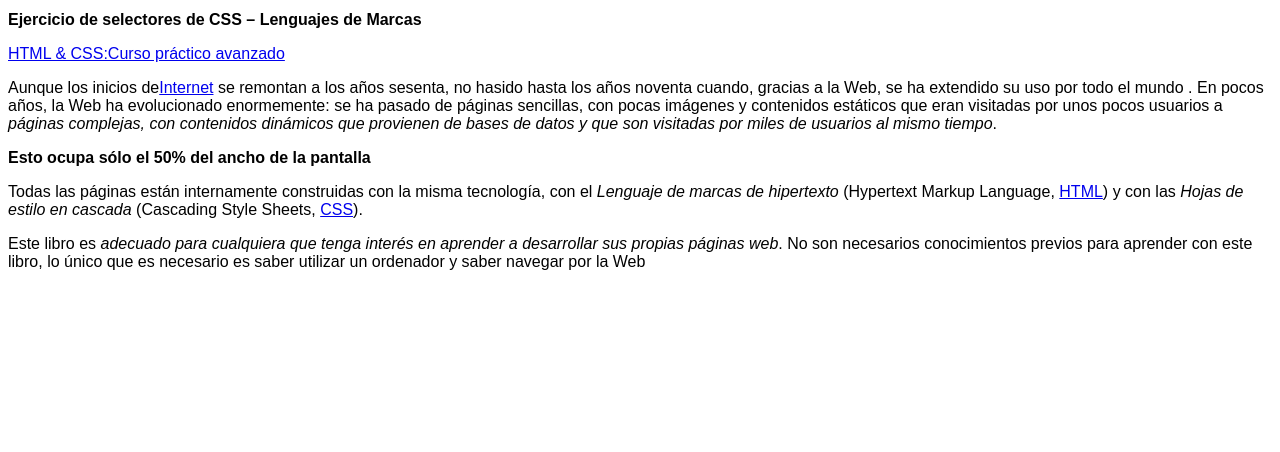
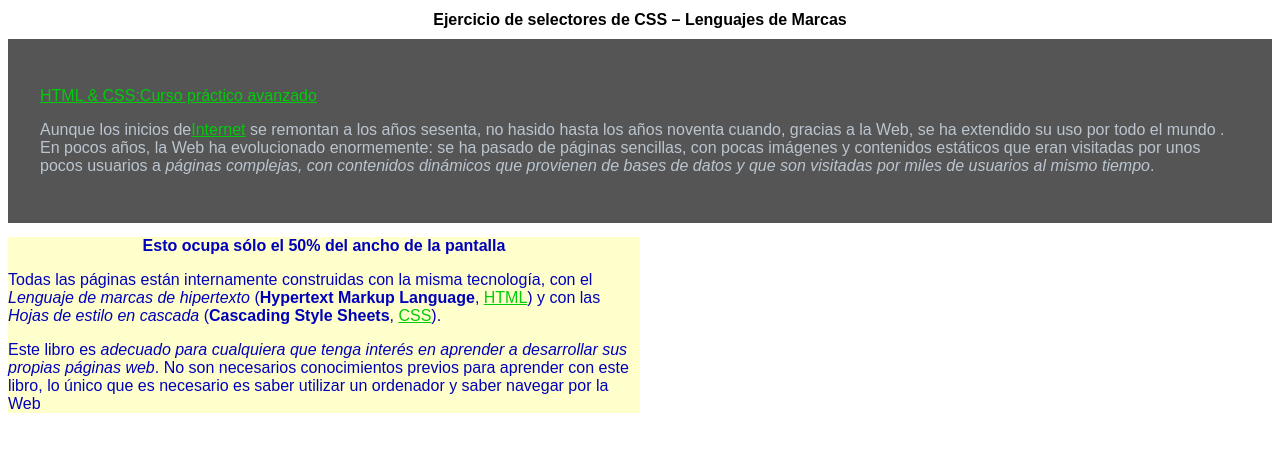
Before and after one commit to Luciluh/DAW, a plain HTML site: page LenguajeDeMarcas/Practica1/ejercicio2.html in a window 1280 px wide. Drawn offline with Linux system fonts and the light colour scheme.

Commit message:
Cambios en los ejercicios HTML

```diff
--- a/LenguajeDeMarcas/Practica1/ejercicio2.css
+++ b/LenguajeDeMarcas/Practica1/ejercicio2.css
@@ -1,48 +1,48 @@
 
 /* Todos los elementos de la página */
-   * {
+* {
     font-size: 16px;
     font-family: Arial, Helvetica, sans-serif;
 }
 
 /* Todos los encabezados h1 y h2 */
-    {
+h1, h2    {
     text-align: center;
 }
 
 /* Todo el bloque #uno */
-    {
+#uno    {
     background-color: #555;
     padding: 2em;
 }
 
 /* Todos los párrafos contenidos en el bloque de id uno */
-    {
+#uno p    {
     color: rgb(187, 197, 207);
 }
 
 /* Todos los enlaces la página no visitados */
-    {
+:link    {
     color: rgb(0, 204, 10);
 }
 
 /* Todos los enlaces la página visitados */
-    {
+a:visited   {
     color: rgb(207, 89, 172);
 }
 
 /* El bloque con id dos */
-    {
+#dos    {
     color: #0000BB;
     background-color: #FFFFCC;
 }
 
 /* Todos los elementos con la clase "estrecho" */
-    {
+.estrecho  {
     width: 50%;
 }
 
 /* Todos los elementos <span> contenidos en la clase "estrecho" */
-    {
+.estrecho span    {
     font-weight: bold;
 }
```
Also changed, not shown: LenguajeDeMarcas/Practica1/ejercicio1.css (+7 -5 lines).
